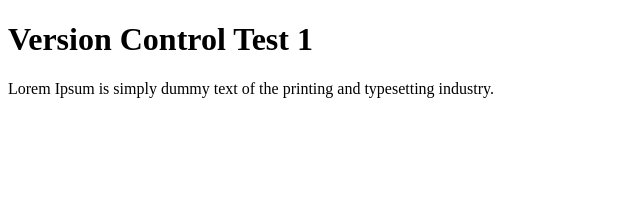
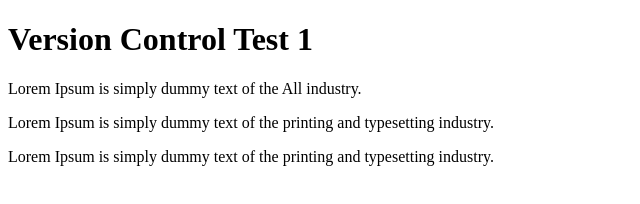
Before and after one commit to LakmalSenevirathna/Test-Version-Control, a plain HTML site: page Index-Copy-Copy.html in a window 1280 px wide. Shown: the whole page, without its empty margins (0-640 px from the left). Drawn offline with Linux system fonts and the light colour scheme.

Commit message:
git commit test three

```diff
--- a/Index-Copy-Copy.html
+++ b/Index-Copy-Copy.html
@@ -7,6 +7,8 @@
 </head>
 <body>
     <h1>Version Control Test 1</h1>
+    <p>Lorem Ipsum is simply dummy text of the All industry.</p>
+    <p>Lorem Ipsum is simply dummy text of the printing and typesetting industry.</p>
     <p>Lorem Ipsum is simply dummy text of the printing and typesetting industry.</p>
 </body>
 </html>
```
